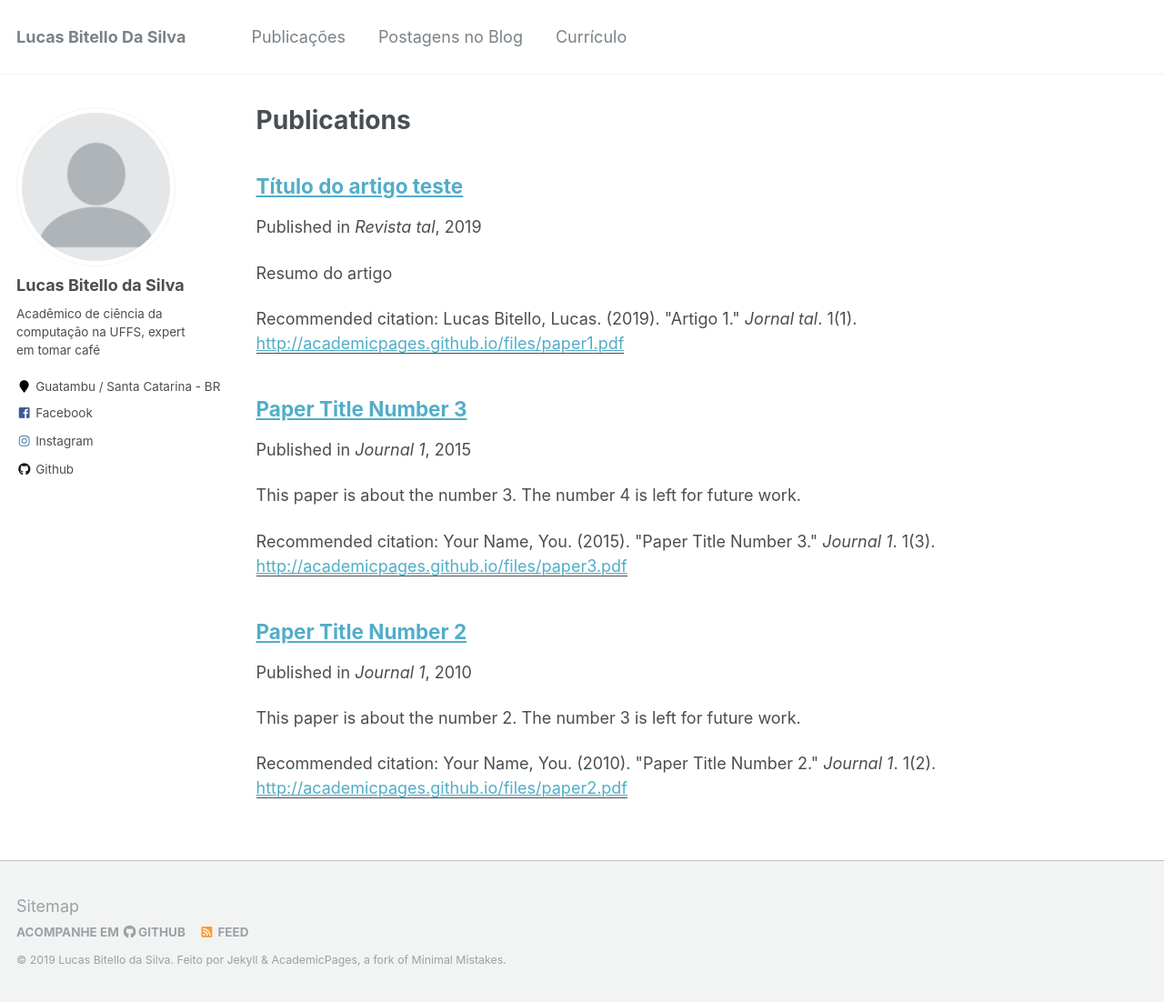
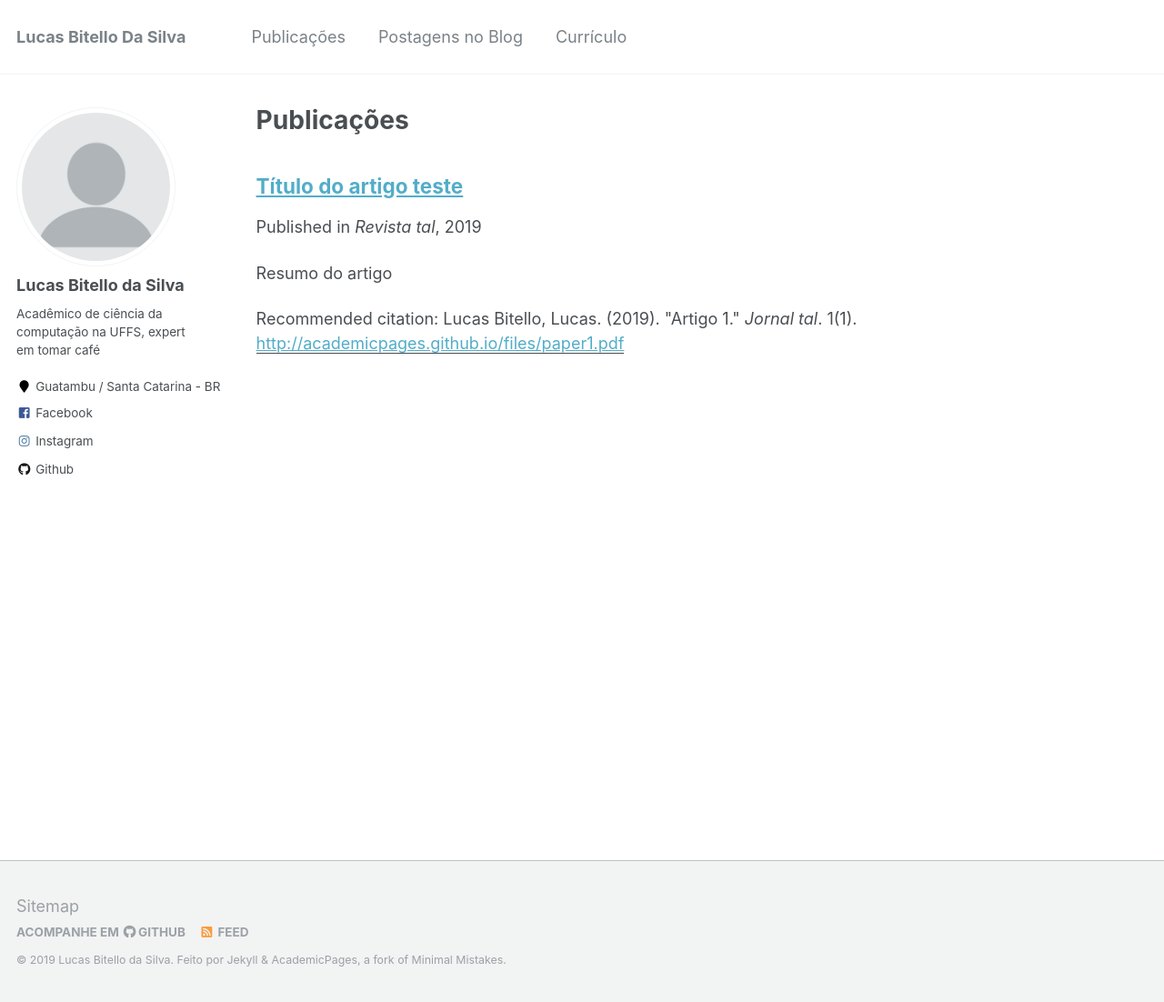
Before and after one commit to LucasBitello/lucasbitello.github.io, a Jekyll site: the page built from _pages/publications.md, in a window 1280 px wide and 1102 px high. Shown: the whole window at 91% size. Built offline with Jekyll 4.4.1, drawn with Linux system fonts in a browser that asks for light colours.

Commit message:
Edição nas publicações

```diff
--- a/_pages/publications.md
+++ b/_pages/publications.md
@@ -1,6 +1,6 @@
 ---
 layout: archive
-title: "Publications"
+title: "Publicações"
 permalink: /publications/
 author_profile: true
 ---
--- a/_pages/year-archive.html
+++ b/_pages/year-archive.html
@@ -1,7 +1,7 @@
 ---
 layout: archive
 permalink: /year-archive/
-title: "Blog posts"
+title: "Postagens do Blog"
 author_profile: true
 redirect_from:
   - /wordpress/blog-posts/
--- a/_publications/2010-10-01-paper-title-number-2.md
+++ /dev/null
@@ -1,15 +0,0 @@
----
-title: "Paper Title Number 2"
-collection: publications
-permalink: /publication/2010-10-01-paper-title-number-2
-excerpt: 'This paper is about the number 2. The number 3 is left for future work.'
-date: 2010-10-01
-venue: 'Journal 1'
-paperurl: 'http://academicpages.github.io/files/paper2.pdf'
-citation: 'Your Name, You. (2010). &quot;Paper Title Number 2.&quot; <i>Journal 1</i>. 1(2).'
----
-This paper is about the number 2. The number 3 is left for future work.
-
-[Download paper here](http://academicpages.github.io/files/paper2.pdf)
-
-Recommended citation: Your Name, You. (2010). "Paper Title Number 2." <i>Journal 1</i>. 1(2).
--- a/_publications/2015-10-01-paper-title-number-3.md
+++ /dev/null
@@ -1,15 +0,0 @@
----
-title: "Paper Title Number 3"
-collection: publications
-permalink: /publication/2015-10-01-paper-title-number-3
-excerpt: 'This paper is about the number 3. The number 4 is left for future work.'
-date: 2015-10-01
-venue: 'Journal 1'
-paperurl: 'http://academicpages.github.io/files/paper3.pdf'
-citation: 'Your Name, You. (2015). &quot;Paper Title Number 3.&quot; <i>Journal 1</i>. 1(3).'
----
-This paper is about the number 3. The number 4 is left for future work.
-
-[Download paper here](http://academicpages.github.io/files/paper3.pdf)
-
-Recommended citation: Your Name, You. (2015). "Paper Title Number 3." <i>Journal 1</i>. 1(3).
```
